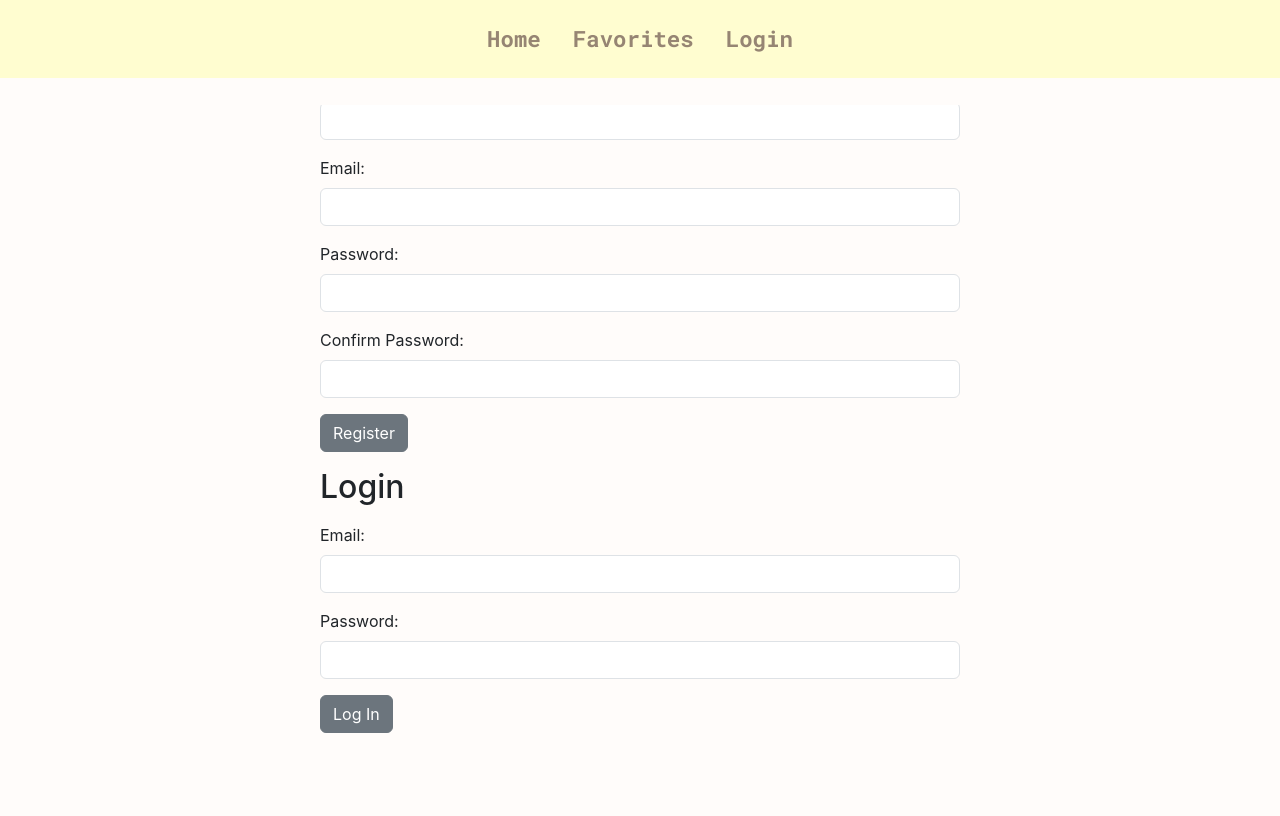
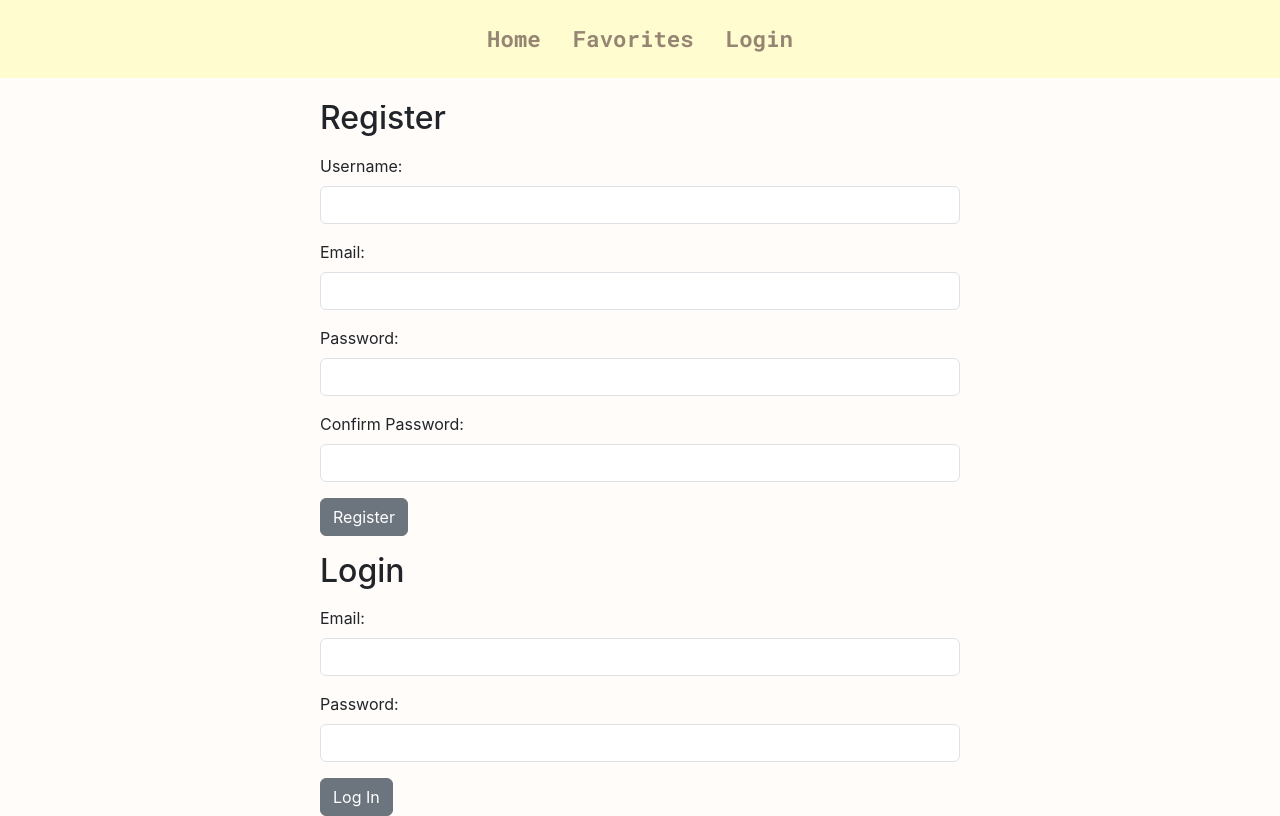
Before and after one commit to shu-william/restaurant-randomizer, a React (Create React App) app in the folder client/: page /login in a window 1280 px wide. Built offline with nearby package versions, Linux system fonts and the light colour scheme; a web font is replaced by a local one.

Commit message:
fixed login page

```diff
--- a/client/src/styles/styles.css
+++ b/client/src/styles/styles.css
@@ -66,7 +66,6 @@
     margin-left: 4em;
 }
 
-
 select {
     width: 100%;
     border: none;
@@ -110,12 +109,18 @@ select {
     font-size: 1.9em;
     color: rgb(255, 151, 82);
     text-align: center;
-    margin-top: 3.5em;
+    margin-top: 4em;
 }
 
 .favText{
     text-align: center;
     margin-top: 1em;
+}
+
+/* Login Page */
+
+.loginStyle {
+    margin-top: 6.2em;
 }
 
 /* "Pick A Random Restaurant" Button */
--- a/client/src/views/Favorites.jsx
+++ b/client/src/views/Favorites.jsx
@@ -113,7 +113,7 @@ const Favorites = (props) => {
     }
 
     return (
-        <div className="my-5 favText">
+        <div className="favText">
             {/* <Navbar loggedIn={loggedIn} setLoggedIn={setLoggedIn} /> */}
             <h1 className="favHeader">Favorites</h1>
             {
--- a/client/src/views/Home.jsx
+++ b/client/src/views/Home.jsx
@@ -15,7 +15,7 @@ const Home = (props) => {
 
     return (
       <div>
-        <div className="col-md-6 mx-auto my-3">
+        <div className="col-md-6 mx-auto">
           {/* <Navbar loggedIn={loggedIn} setLoggedIn={setLoggedIn} /> */}
           <div className="d-flex homeClass">
             <div>
--- a/client/src/views/Login.jsx
+++ b/client/src/views/Login.jsx
@@ -3,7 +3,7 @@ import LoginForm from '../components/LoginForm';
 
 const Login = ({ loggedIn, setLoggedIn }) => {
     return (
-        <div className="my-3">
+        <div className="loginStyle">
             <LoginForm loggedIn={loggedIn} setLoggedIn={setLoggedIn} />
         </div>
     )
```
